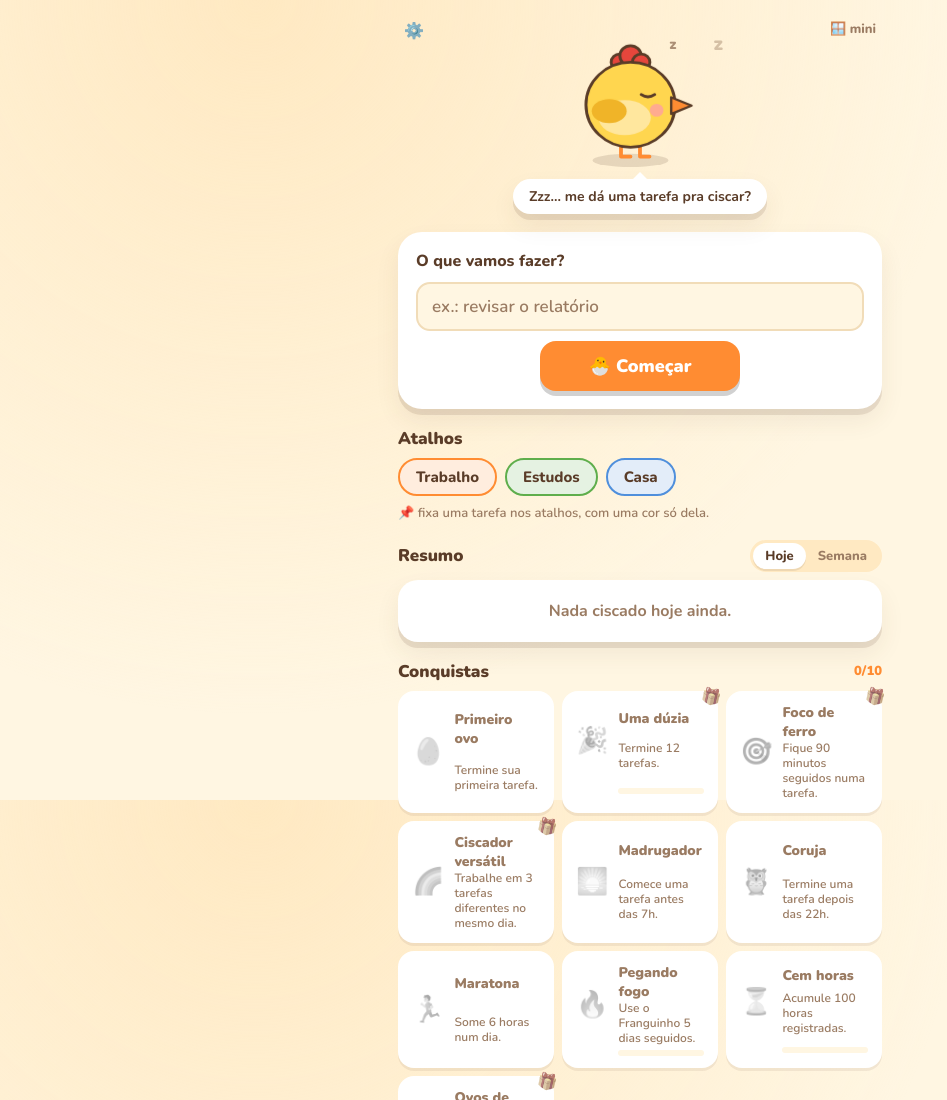
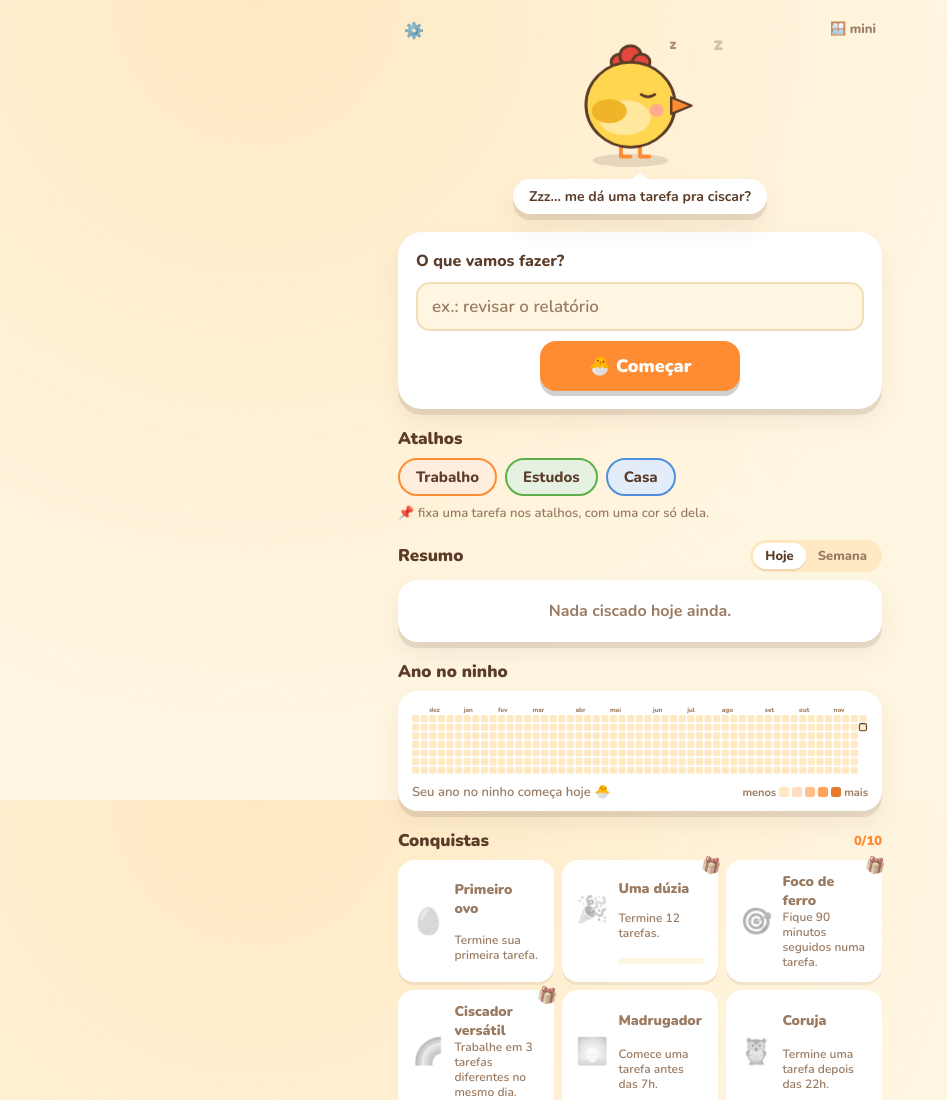
Before and after one commit to guilhermevini/franguinho, a website with bundled scripts: page ui/index.html in a window 1280 px wide. Shown: the top 1100 px of the page, without its empty margins (0-947 px from the left). Built offline with nearby package versions, Linux system fonts and the light colour scheme.

Commit message:
Adiciona mapa de calor do ano
Grade das últimas 53 semanas com as horas de cada dia em cinco tons de
laranja, nomes dos meses, legenda, dias com tarefas e melhor dia.

```diff
--- a/ui/app.js
+++ b/ui/app.js
@@ -1,5 +1,5 @@
 import {
-  acessorioVisivel, atalhoDoEvento, comHora, conquistas as calcularConquistas, curto, duracao,
+  acessorioVisivel, atalhoDoEvento, comHora, mapaDoAno, conquistas as calcularConquistas, curto, duracao,
   horaCampo, nomeDoDia, recentes, relogio, resumo, sugestoes, sequencias as calcularSequencias, temporada,
 } from "./logica.js";
 import { svgMascote } from "./mascote.js";
@@ -267,6 +267,7 @@ function render() {
   renderAtalhos();
   renderSugestoes();
   renderResumo();
+  renderMapa();
   renderConquistas();
   renderHistorico();
 }
@@ -522,6 +523,55 @@ function itemEditando(r) {
   return caixa;
 }
 
+// ---------- Mapa de calor ----------
+
+const PASSO = 12; // tamanho do quadradinho (10) + espaço (2), em unidades do SVG
+const TOPO = 14; // espaço dos nomes dos meses
+
+function renderMapa() {
+  const mapa = mapaDoAno(estado.registros);
+  const svg = $("mapa");
+  const ns = "http://www.w3.org/2000/svg";
+  const novo = (tag, attrs, texto) => {
+    const n = document.createElementNS(ns, tag);
+    for (const [k, v] of Object.entries(attrs)) n.setAttribute(k, v);
+    if (texto) n.textContent = texto;
+    return n;
+  };
+  svg.setAttribute("viewBox", `0 0 ${mapa.semanas.length * PASSO} ${TOPO + 7 * PASSO}`);
+  svg.replaceChildren();
+
+  let ultimaColuna = -10;
+  for (const m of mapa.meses) {
+    if (m.coluna - ultimaColuna < 3) continue; // não encavala os nomes
+    svg.append(novo("text", { x: m.coluna * PASSO, y: 10, class: "mes" }, m.nome));
+    ultimaColuna = m.coluna;
+  }
+
+  const hoje = new Date().toDateString();
+  mapa.semanas.forEach((semana, s) => semana.forEach((d, i) => {
+    if (d.futuro) return;
+    const texto = `${diaPorExtenso(d.dia)}: ${d.ms ? curto(d.ms) : "nada"}`;
+    const quadrado = novo("rect", {
+      x: s * PASSO, y: TOPO + i * PASSO, width: 10, height: 10, rx: 2.5,
+      class: `n${d.nivel}` + (new Date(`${d.dia}T12:00`).toDateString() === hoje ? " hoje" : ""),
+    });
+    quadrado.append(novo("title", {}, texto));
+    quadrado.addEventListener("click", () => ($("mapa-legenda").textContent = texto));
+    svg.append(quadrado);
+  }));
+
+  $("mapa-total").textContent = mapa.total ? curto(mapa.total) : "";
+  $("mapa-legenda").textContent = mapa.diasAtivos
+    ? `🥚 ${mapa.diasAtivos} ${mapa.diasAtivos === 1 ? "dia" : "dias"} com tarefas · melhor dia ` +
+      `${diaPorExtenso(mapa.melhor.dia)} (${curto(mapa.melhor.ms)})`
+    : "Seu ano no ninho começa hoje 🐣";
+}
+
+function diaPorExtenso(dia) {
+  return new Date(`${dia}T12:00`).toLocaleDateString("pt-BR", { weekday: "short", day: "2-digit", month: "2-digit" });
+}
+
 // ---------- Ausência ----------
 
 function mostrarAusencia(dados) {
@@ -719,4 +769,5 @@ setInterval(() => {
 setInterval(() => {
   atualizarFala();
   renderResumo();
+  renderMapa();
 }, 30000);
--- a/ui/index.html
+++ b/ui/index.html
@@ -56,6 +56,20 @@
         </div>
       </div>
       <div class="cartao resumo" id="resumo"></div>
+    </section>
+
+    <section class="bloco">
+      <div class="titulo-linha">
+        <h3>Ano no ninho</h3>
+        <span class="contador" id="mapa-total"></span>
+      </div>
+      <div class="cartao mapa">
+        <svg id="mapa" role="img" aria-label="Mapa de calor do ano: horas registradas por dia"></svg>
+        <div class="mapa-rodape">
+          <span class="dica" id="mapa-legenda"></span>
+          <span class="legenda" aria-hidden="true">menos <i class="n0"></i><i class="n1"></i><i class="n2"></i><i class="n3"></i><i class="n4"></i> mais</span>
+        </div>
+      </div>
     </section>
 
     <section class="bloco">
--- a/ui/logica.js
+++ b/ui/logica.js
@@ -237,3 +237,54 @@ export function atalhoDoEvento(e, mac = false) {
   if (e.metaKey) mods.push(mac ? "Cmd" : "Super");
   return [...mods, tecla].join("+");
 }
+
+// ---------- Mapa de calor ----------
+
+const MESES = ["jan", "fev", "mar", "abr", "mai", "jun", "jul", "ago", "set", "out", "nov", "dez"];
+
+/// Nível de cor de um dia: 0 (nada), até 1h, até 3h, até 5h, mais que isso.
+export function nivelDoDia(ms) {
+  if (ms <= 0) return 0;
+  if (ms < 3600000) return 1;
+  if (ms < 3 * 3600000) return 2;
+  if (ms < 5 * 3600000) return 3;
+  return 4;
+}
+
+/// As últimas `semanas` semanas (segunda a domingo), terminando na semana de
+/// hoje, com o tempo de cada dia. Dias depois de hoje vêm marcados `futuro`.
+export function mapaDoAno(registros, agora = new Date(), semanas = 53) {
+  const porDia = new Map();
+  for (const r of registros) {
+    const dia = diaLocal(r.inicio);
+    porDia.set(dia, (porDia.get(dia) ?? 0) + duracao(r, agora));
+  }
+
+  const hoje = diaLocal(agora);
+  const cursor = new Date(agora.getFullYear(), agora.getMonth(), agora.getDate());
+  cursor.setDate(cursor.getDate() - ((cursor.getDay() + 6) % 7) - (semanas - 1) * 7); // segunda
+
+  const colunas = [];
+  const meses = [];
+  let melhor = null;
+  let total = 0;
+  let diasAtivos = 0;
+  for (let s = 0; s < semanas; s++) {
+    const semana = [];
+    for (let d = 0; d < 7; d++) {
+      const dia = diaLocal(cursor);
+      const ms = porDia.get(dia) ?? 0;
+      const futuro = dia > hoje;
+      semana.push({ dia, ms, nivel: nivelDoDia(ms), futuro });
+      if (!futuro && ms > 0) {
+        total += ms;
+        diasAtivos++;
+        if (!melhor || ms > melhor.ms) melhor = { dia, ms };
+      }
+      if (cursor.getDate() === 1) meses.push({ coluna: s, nome: MESES[cursor.getMonth()] });
+      cursor.setDate(cursor.getDate() + 1);
+    }
+    colunas.push(semana);
+  }
+  return { semanas: colunas, meses, total, diasAtivos, melhor };
+}
--- a/ui/style.css
+++ b/ui/style.css
@@ -630,3 +630,22 @@ kbd { font: inherit; font-weight: 900; background: var(--cartao); border: 2px so
 .botao-fixar { margin-top: 6px; }
 .etiqueta:empty { display: none; }
 .chip.recente.ativo { background: var(--cor); border-style: solid; }
+
+/* ---------- Mapa de calor ---------- */
+
+.cartao.mapa { padding: 14px 14px 10px; border-radius: 20px; display: flex; flex-direction: column; gap: 8px; }
+#mapa { width: 100%; height: auto; display: block; }
+#mapa .mes { font: 800 9px "Nunito", sans-serif; fill: var(--tinta-suave); }
+#mapa rect { cursor: pointer; }
+#mapa rect:hover { stroke: var(--tinta); stroke-width: 1.2; }
+#mapa rect.hoje { stroke: var(--tinta); stroke-width: 1.5; }
+
+.mapa .n0, .legenda .n0 { fill: var(--fundo-2); background: var(--fundo-2); }
+.mapa .n1, .legenda .n1 { fill: color-mix(in srgb, var(--laranja) 30%, var(--cartao)); background: color-mix(in srgb, var(--laranja) 30%, var(--cartao)); }
+.mapa .n2, .legenda .n2 { fill: color-mix(in srgb, var(--laranja) 55%, var(--cartao)); background: color-mix(in srgb, var(--laranja) 55%, var(--cartao)); }
+.mapa .n3, .legenda .n3 { fill: color-mix(in srgb, var(--laranja) 80%, var(--cartao)); background: color-mix(in srgb, var(--laranja) 80%, var(--cartao)); }
+.mapa .n4, .legenda .n4 { fill: color-mix(in srgb, var(--laranja) 100%, #000 12%); background: color-mix(in srgb, var(--laranja) 100%, #000 12%); }
+
+.mapa-rodape { display: flex; justify-content: space-between; align-items: center; gap: 8px; flex-wrap: wrap; }
+.legenda { display: flex; align-items: center; gap: 3px; font-size: 11px; font-weight: 700; color: var(--tinta-suave); }
+.legenda i { width: 10px; height: 10px; border-radius: 2.5px; display: inline-block; }
```
Also changed, not shown: tests/logica.test.js (+40 -1 lines), README.md.
